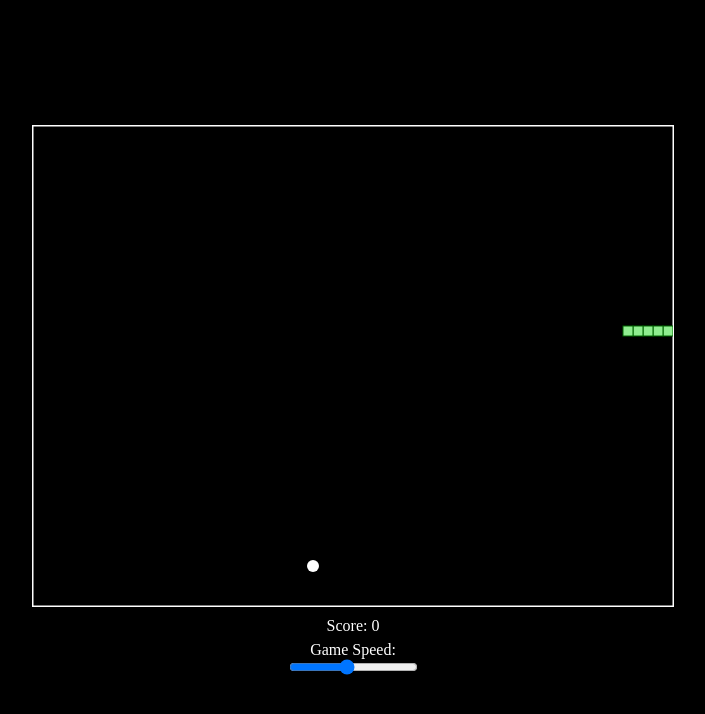
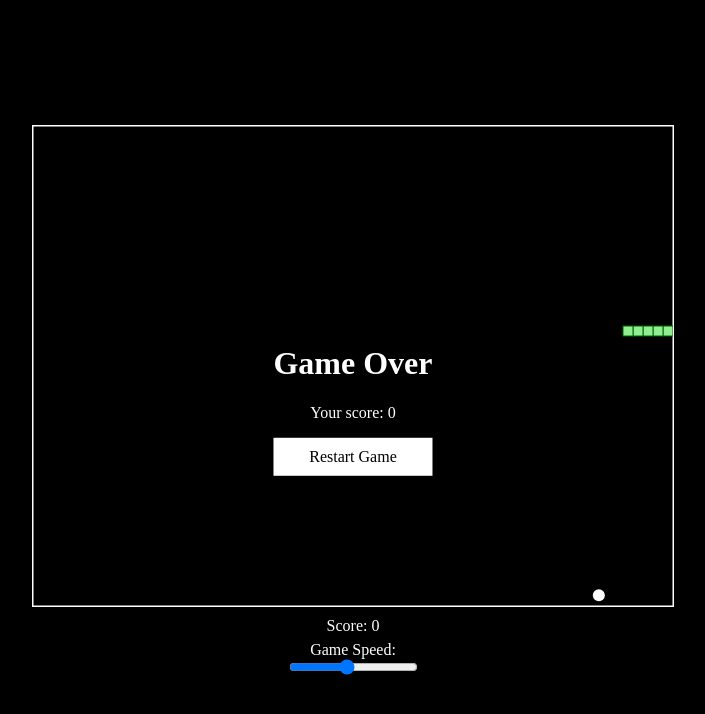
Before and after one commit to kitze/snakepong-gpt-4, a website built with Parcel: page index.html in a window 1280 px wide. Shown: the whole page, without its empty margins (287-992 px from the left). Built offline with nearby package versions, Linux system fonts and the light colour scheme.

Commit message:
restart game

```diff
--- a/css/main.css
+++ b/css/main.css
@@ -5,6 +5,26 @@ body {
   height: 100vh;
   margin: 0;
   background-color: #000;
+}
+
+#gameOverBanner {
+  position: absolute;
+  top: 50%;
+  left: 50%;
+  transform: translate(-50%, -50%);
+  background-color: rgba(0, 0, 0, 0.8);
+  color: white;
+  padding: 20px;
+  text-align: center;
+  display: none; /* Hide the banner initially */
+}
+
+#restartButton {
+  background-color: white;
+  color: black;
+  padding: 10px;
+  cursor: pointer;
+  text-align: center;
 }
 
 #gameContainer {
--- a/index.html
+++ b/index.html
@@ -26,6 +26,11 @@
 
 <div id="gameContainer">
   <canvas id="gameCanvas" width="640" height="480"></canvas>
+  <div id="gameOverBanner">
+    <h1>Game Over</h1>
+    <p>Your score: <span id="finalScore"></span></p>
+    <div id="restartButton">Restart Game</div>
+  </div>
   <div id="controls">
     <div>
       <label for="score">Score:</label>
--- a/js/main.js
+++ b/js/main.js
@@ -16,22 +16,81 @@ let snake = [
 let dx = 10;
 let dy = 0;
 
+const obstacles = [];
+
+function createObstacle() {
+  const obstacle = {
+    x: Math.floor(Math.random() * (canvas.width / 10)) * 10,
+    y: Math.floor(Math.random() * (canvas.height / 10)) * 10,
+    type: Math.random() > 0.5 ? "bomb" : "ramp",
+  };
+
+  obstacles.push(obstacle);
+}
+
+function drawObstacles() {
+  obstacles.forEach((obstacle) => {
+    ctx.fillStyle = obstacle.type === "bomb" ? "red" : "blue";
+    ctx.fillRect(obstacle.x, obstacle.y, 10, 10);
+  });
+}
+
+function checkSnakeObstacleCollision() {
+  const head = snake[0];
+
+  obstacles.forEach((obstacle) => {
+    if (head.x === obstacle.x && head.y === obstacle.y) {
+      if (obstacle.type === "bomb") {
+        // If the snake collides with a bomb, it's game over
+        gameOver();
+      } else {
+        // If the snake collides with a ramp, it jumps to the opposite side
+        if (dx !== 0) {
+          head.x = canvas.width - head.x;
+        } else {
+          head.y = canvas.height - head.y;
+        }
+      }
+    }
+  });
+}
+
+
 // Main game loop
-function gameLoop() {
+let lastRender = performance.now();
+let lastObstacleSpawn = performance.now();
 
+function gameLoop(timestamp) {
   const gameSpeed = gameSpeedInput.value;
-  const snakeSpeed = 100 - gameSpeed * 8;
+  const score = parseInt(scoreDisplay.textContent);
+  const snakeSpeed = Math.max(20, 120 - score * 2 - gameSpeed * 8);
   const ballSpeed = parseFloat(gameSpeed) * 0.5;
 
-  setTimeout(() => {
+  // Calculate the time since the last render
+  const deltaTime = timestamp - lastRender;
+
+  if (deltaTime >= snakeSpeed) {
     clearCanvas();
     drawSnake();
     moveSnake();
     drawBall();
-    moveBall(ballSpeed);
+    moveBall(timestamp);
+    drawObstacles();
     checkBallSnakeCollision();
-    gameLoop();
-  }, snakeSpeed);
+    checkSnakeObstacleCollision();
+
+    // Update the last render timestamp
+    lastRender = timestamp;
+  }
+
+  // Spawn a new obstacle every 5 seconds
+  if (timestamp - lastObstacleSpawn >= 5000) {
+    createObstacle();
+    lastObstacleSpawn = timestamp;
+  }
+
+  // Use requestAnimationFrame for the game loop
+  requestAnimationFrame(gameLoop);
 }
 
 // Clear the canvas
@@ -52,10 +111,42 @@ function drawSnake() {
   }
 }
 
+
+const restartButton = document.getElementById("restartButton");
+restartButton.addEventListener("click", restartGame);
+
+function restartGame() {
+  // Hide the game over banner
+  const gameOverBanner = document.getElementById("gameOverBanner");
+  gameOverBanner.style.display = "none";
+
+  // Reset the game state
+  snake = [
+    { x: 200, y: 200 },
+    { x: 190, y: 200 },
+    { x: 180, y: 200 },
+    { x: 170, y: 200 },
+    { x: 160, y: 200 },
+  ];
+  dx = 10;
+  dy = 0;
+  obstacles.length = 0;
+  scoreDisplay.textContent = "0";
+  ball.x = canvas.width / 2;
+  ball.y = canvas.height / 2;
+  ball.dx = 4;
+  ball.dy = 4;
+}
+
 // Move the snake
 function gameOver() {
-  alert("Game Over");
-  location.reload();
+  // Show the game over banner
+  const gameOverBanner = document.getElementById("gameOverBanner");
+  gameOverBanner.style.display = "block";
+
+  // Display the final score
+  const finalScore = document.getElementById("finalScore");
+  finalScore.textContent = scoreDisplay.textContent;
 }
 
 function moveSnake() {
@@ -84,10 +175,17 @@ function drawBall() {
   ctx.closePath();
 }
 
-// Move the ball
-function moveBall(speedMultiplier) {
-  ball.x += ball.dx * speedMultiplier;
-  ball.y += ball.dy * speedMultiplier;
+let lastBallUpdate = performance.now();
+
+function moveBall(timestamp) {
+  const gameSpeed = gameSpeedInput.value;
+  const ballSpeed = parseFloat(gameSpeed) * 2.5;
+
+  // Calculate the time since the last ball update
+  const deltaTime = timestamp - lastBallUpdate;
+
+  ball.x += ball.dx * ballSpeed * deltaTime / 1000;
+  ball.y += ball.dy * ballSpeed * deltaTime / 1000;
 
   // Check for wall collisions
   if (ball.x - ball.radius < 0 || ball.x + ball.radius > canvas.width) {
@@ -97,6 +195,9 @@ function moveBall(speedMultiplier) {
   if (ball.y - ball.radius < 0 || ball.y + ball.radius > canvas.height) {
     ball.dy = -ball.dy;
   }
+
+  // Update the last ball update timestamp
+  lastBallUpdate = timestamp;
 }
 
 
@@ -121,7 +222,9 @@ function checkBallSnakeCollision() {
     scoreDisplay.textContent = parseInt(scoreDisplay.textContent) + 1;
   }
 }
-document.addEventListener('keydown', changeDirection);
+
+document.addEventListener("keydown", changeDirection);
+requestAnimationFrame(gameLoop);
 
 function changeDirection(event) {
   const LEFT_KEY = 37;
```
